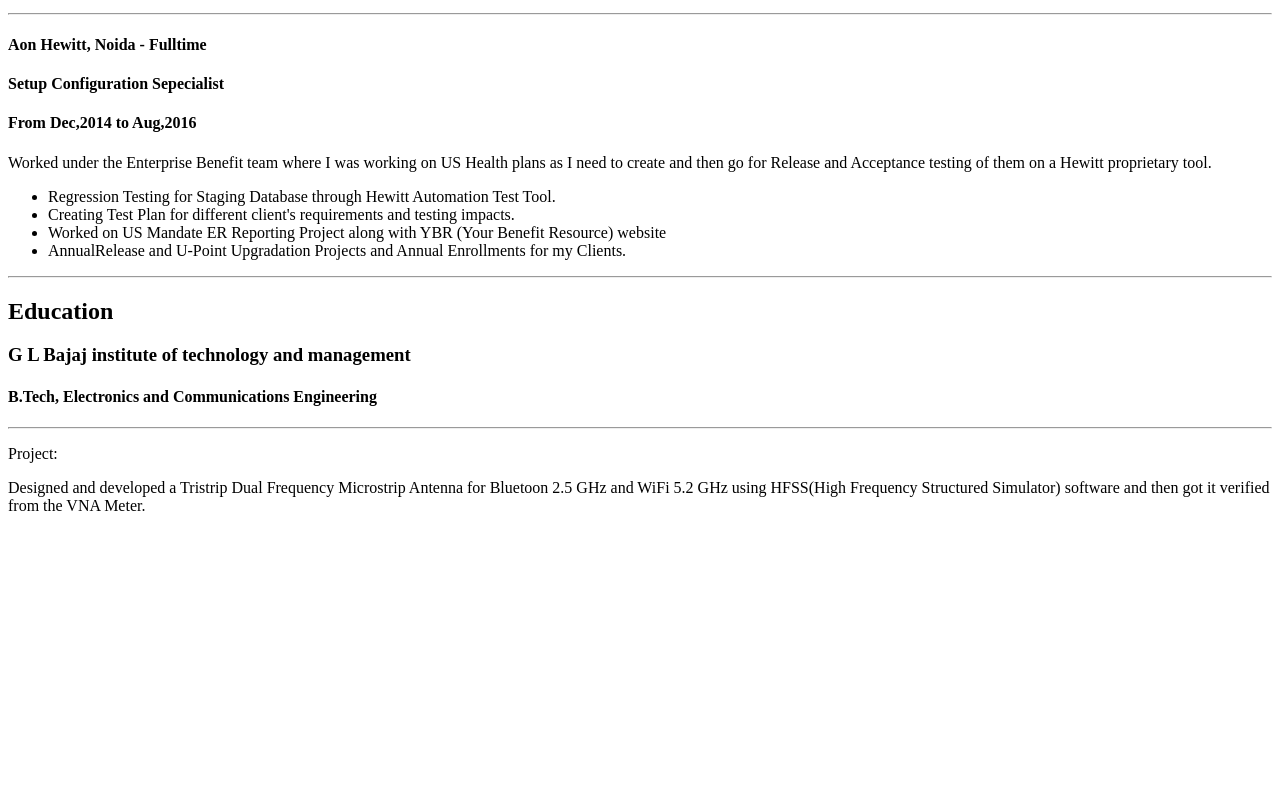
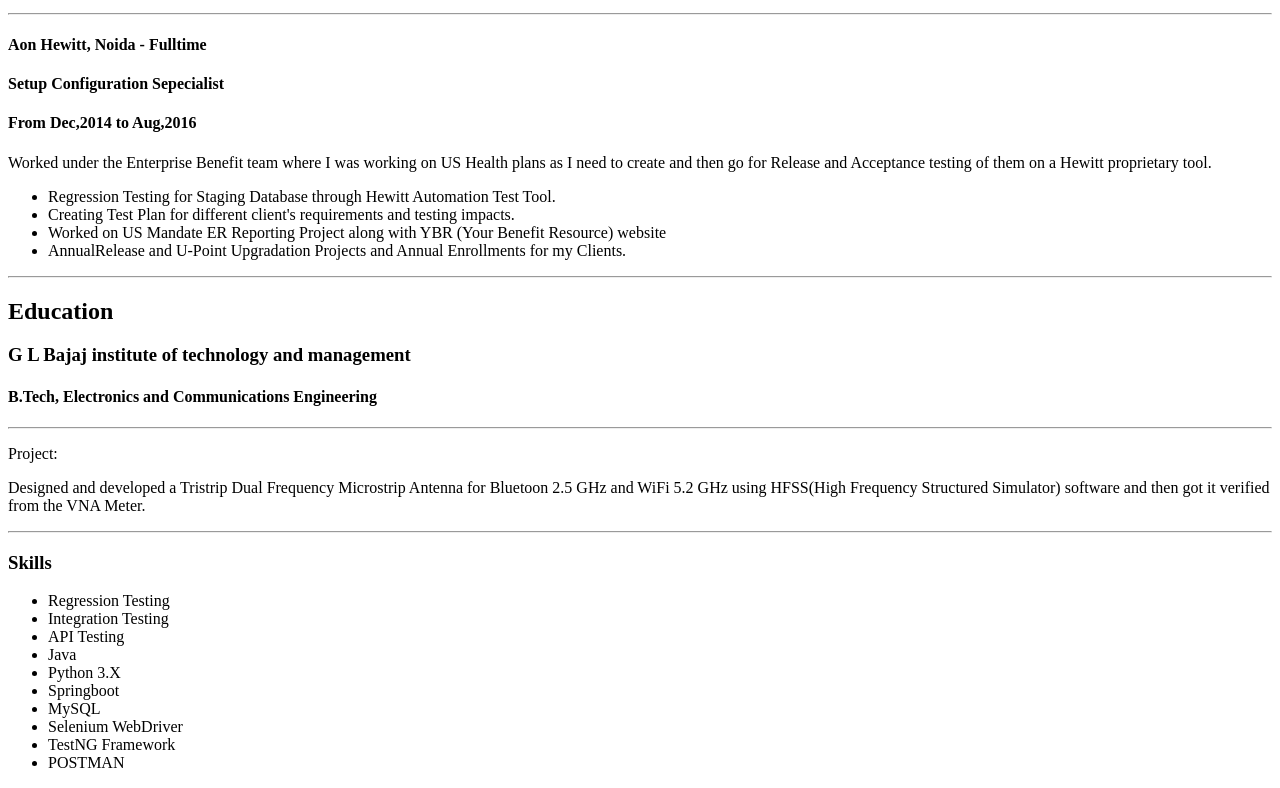
Before and after one commit to iamakhildabral/resume, a plain HTML site: page index.html in a window 1280 px wide. Shown: the part 807-1595 px from the top of the page. Before the commit the page ends 1338 px from the top, so only its background shows below. Drawn offline with Linux system fonts and the light colour scheme.

Commit message:
added skills

```diff
--- a/index.html
+++ b/index.html
@@ -82,5 +82,23 @@
     <p>
         Designed and developed a Tristrip Dual Frequency Microstrip Antenna for Bluetoon 2.5 GHz and WiFi 5.2 GHz using HFSS(High Frequency Structured Simulator) software and then got it verified from the VNA Meter.
     </p>
+
+    <hr>
+
+    <h3>Skills</h3>
+    <p>
+        <ul>
+            <li>Regression Testing</li>
+            <li>Integration Testing</li>
+            <li>API Testing</li>
+            <li>Java</li>
+            <li>Python 3.X</li>
+            <li>Springboot</li>
+            <li>MySQL</li>
+            <li>Selenium WebDriver</li>
+            <li>TestNG Framework</li>
+            <li>POSTMAN</li>
+        </ul>
+    </p>
   </body>
 </html>
```
